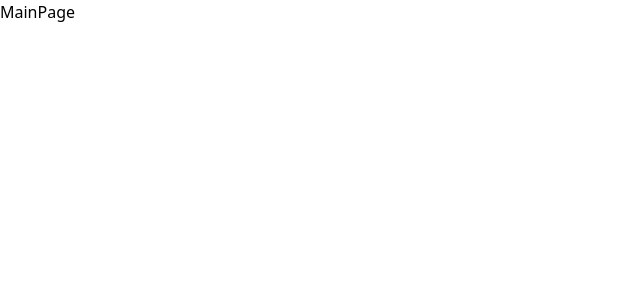
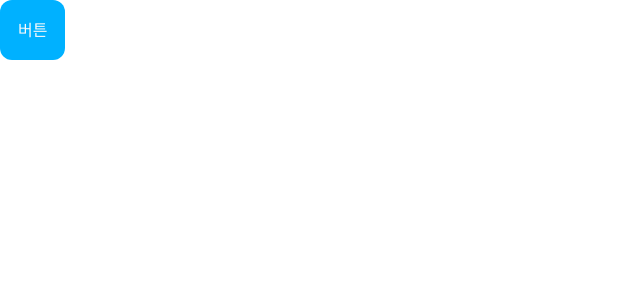
Before and after one commit to cwd3469/Front-OverBrain, a React (Vite) app: page / in a window 1280 px wide. Shown: the top 300 px of the page, without its empty margins (0-640 px from the left). Built offline with nearby package versions, Linux system fonts and the light colour scheme.

Commit message:
OVB-1 feat : OButton hold

```diff
--- a/src/components/common/OButton.tsx
+++ b/src/components/common/OButton.tsx
@@ -1,12 +1,35 @@
-import React from 'react';
+import { ButtonHTMLAttributes, FC } from 'react';
+import { cva, VariantProps } from 'class-variance-authority';
+import { cn } from '@/utils/twMerge';
 
-const OButton = (props: { children: JSX.Element | JSX.Element[] | string | number }) => {
-  const { children } = props;
+export const ButtonVariants = cva('rounded-[12px]', {
+  variants: {
+    variant: {
+      contained: 'text-wGray-50',
+    },
+    size: {
+      medium: 'p-[18px] text-base text',
+    },
+    palette: {
+      primary: 'bg-primary-400',
+    },
+  },
+  defaultVariants: {
+    variant: 'contained',
+    size: 'medium',
+    palette: 'primary',
+  },
+});
+
+export interface ButtonProps extends ButtonHTMLAttributes<HTMLButtonElement>, VariantProps<typeof ButtonVariants> {
+  label?: string;
+  children?: React.ReactElement | string;
+}
+
+const OButton: FC<ButtonProps> = ({ variant, size, children, palette, label, ...props }) => {
   return (
-    <button
-      type="submit"
-      className="flex w-full justify-center rounded-md bg-indigo-600 px-3 py-1.5 text-sm font-semibold leading-6 text-white shadow-sm hover:bg-indigo-500 focus-visible:outline focus-visible:outline-2 focus-visible:outline-offset-2 focus-visible:outline-indigo-600"
-    >
+    <button className={cn(ButtonVariants({ variant, size, palette }))} {...props}>
+      {label && label}
       {children}
     </button>
   );
--- a/src/pages/MainPage.tsx
+++ b/src/pages/MainPage.tsx
@@ -1,7 +1,12 @@
+import OButton from '@components/common/OButton';
 import OLayout from '@components/common/OLayout';
 
 const MainPage = () => {
-  return <OLayout>MainPage</OLayout>;
+  return (
+    <OLayout>
+      <OButton>버튼</OButton>
+    </OLayout>
+  );
 };
 
 export default MainPage;
```
